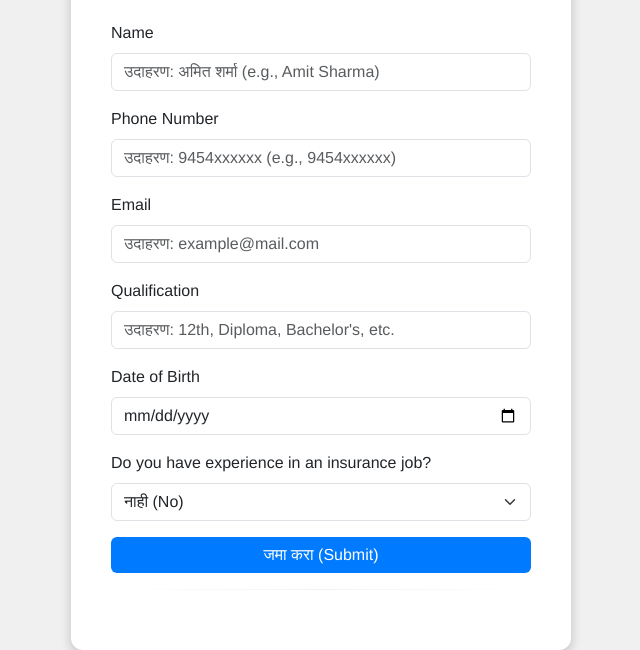
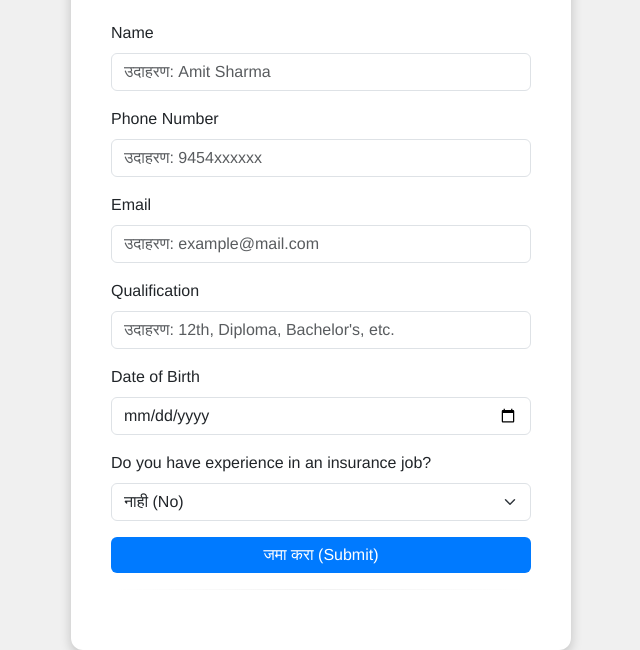
Before and after one commit to rxjpatil/Practice_1, a plain HTML site: page index.html in a window 1280 px wide. Shown: the part 201-851 px from the top of the page, without its empty margins (319-959 px from the left). Drawn offline with nearby package versions, Linux system fonts and the light colour scheme; a web font is replaced by a local one.

Commit message:
Update index.html

```diff
--- a/index.html
+++ b/index.html
@@ -68,7 +68,7 @@
             <div class="mb-3">
                 <label for="name" class="form-label">Name</label>
 <!--                 <input type="text" class="form-control" id="name" placeholder="Enter your full name" required> -->
-                                <input type="text" class="form-control" id="name" placeholder="उदाहरण: अमित शर्मा (e.g., Amit Sharma)" required>
+                                <input type="text" class="form-control" id="name" placeholder="उदाहरण: Amit Sharma" required>
 
             </div>
 
@@ -76,7 +76,7 @@
             <div class="mb-3">
                 <label for="phone" class="form-label">Phone Number</label>
 <!--                 <input type="tel" class="form-control" id="phone" placeholder="Enter your phone number" required> -->
-                                <input type="tel" class="form-control" id="phone" placeholder="उदाहरण: 9454xxxxxx (e.g., 9454xxxxxx)" required>
+                                <input type="tel" class="form-control" id="phone" placeholder="उदाहरण: 9454xxxxxx" required>
 
             </div>
 
```
